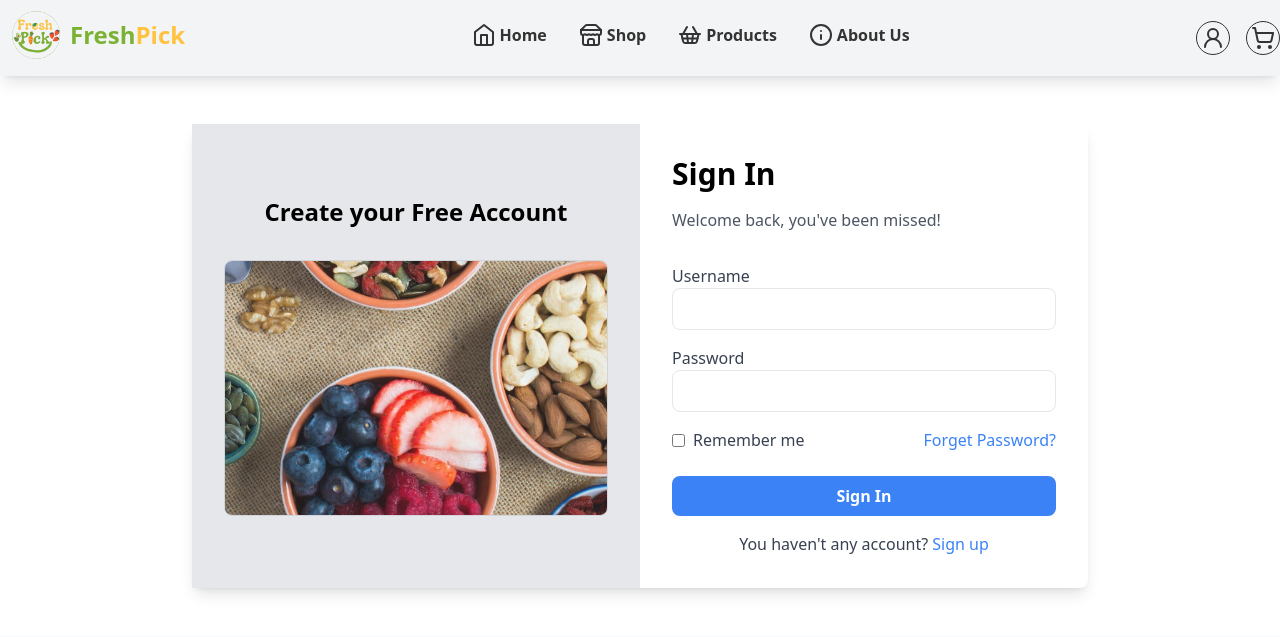
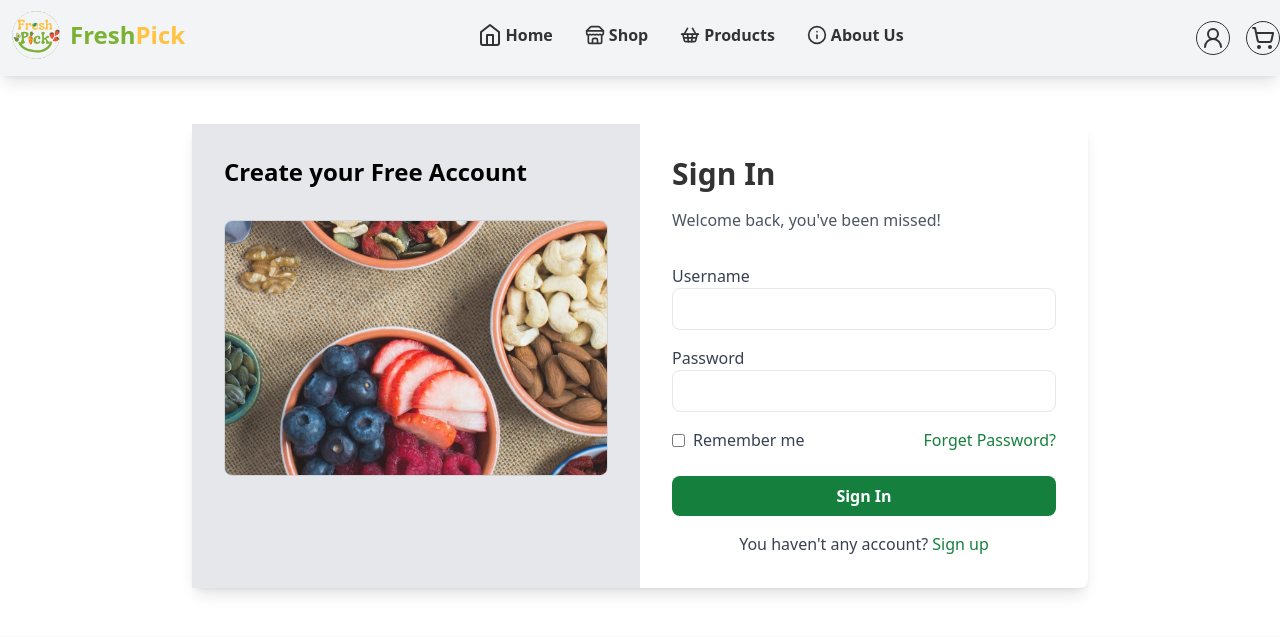
Before and after one commit to Clear008/Fresh-pick, a Django app: a page that uses webapp/FreshPickApp/templates/base.html in a window 1280 px wide. Shown: the top 637 px of the page. Run offline with Django 5.2, Linux system fonts and the light colour scheme; some libraries are stand-ins or nearby versions.

Commit message:
fixed items

```diff
--- a/webapp/FreshPickApp/templates/base.html
+++ b/webapp/FreshPickApp/templates/base.html
@@ -30,15 +30,15 @@
                     Home</a>
                 </li>
                 <li><a href="/shop" class="text-[#333333] font-semibold inline-flex items-center gap-1 hover:text-green-700 transition-all duration-300">
-                    <svg xmlns="http://www.w3.org/2000/svg" width="24" height="24" viewBox="0 0 24 24" fill="none" stroke="currentColor" stroke-width="2" stroke-linecap="round" stroke-linejoin="round" class="lucide lucide-store"><path d="m2 7 4.41-4.41A2 2 0 0 1 7.83 2h8.34a2 2 0 0 1 1.42.59L22 7"/><path d="M4 12v8a2 2 0 0 0 2 2h12a2 2 0 0 0 2-2v-8"/><path d="M15 22v-4a2 2 0 0 0-2-2h-2a2 2 0 0 0-2 2v4"/><path d="M2 7h20"/><path d="M22 7v3a2 2 0 0 1-2 2v0a2.7 2.7 0 0 1-1.59-.63.7.7 0 0 0-.82 0A2.7 2.7 0 0 1 16 12a2.7 2.7 0 0 1-1.59-.63.7.7 0 0 0-.82 0A2.7 2.7 0 0 1 12 12a2.7 2.7 0 0 1-1.59-.63.7.7 0 0 0-.82 0A2.7 2.7 0 0 1 8 12a2.7 2.7 0 0 1-1.59-.63.7.7 0 0 0-.82 0A2.7 2.7 0 0 1 4 12v0a2 2 0 0 1-2-2V7"/></svg>
+                    <svg xmlns="http://www.w3.org/2000/svg" width="20" height="20" viewBox="0 0 24 24" fill="none" stroke="currentColor" stroke-width="2" stroke-linecap="round" stroke-linejoin="round" class="lucide lucide-store"><path d="m2 7 4.41-4.41A2 2 0 0 1 7.83 2h8.34a2 2 0 0 1 1.42.59L22 7"/><path d="M4 12v8a2 2 0 0 0 2 2h12a2 2 0 0 0 2-2v-8"/><path d="M15 22v-4a2 2 0 0 0-2-2h-2a2 2 0 0 0-2 2v4"/><path d="M2 7h20"/><path d="M22 7v3a2 2 0 0 1-2 2v0a2.7 2.7 0 0 1-1.59-.63.7.7 0 0 0-.82 0A2.7 2.7 0 0 1 16 12a2.7 2.7 0 0 1-1.59-.63.7.7 0 0 0-.82 0A2.7 2.7 0 0 1 12 12a2.7 2.7 0 0 1-1.59-.63.7.7 0 0 0-.82 0A2.7 2.7 0 0 1 8 12a2.7 2.7 0 0 1-1.59-.63.7.7 0 0 0-.82 0A2.7 2.7 0 0 1 4 12v0a2 2 0 0 1-2-2V7"/></svg>
                     Shop</a>
                 </li>
                 <li><a href="/products" class="text-[#333333] font-semibold inline-flex items-center gap-1 hover:text-green-700 transition-all duration-300">
-                    <svg xmlns="http://www.w3.org/2000/svg" width="24" height="24" viewBox="0 0 24 24" fill="none" stroke="currentColor" stroke-width="2" stroke-linecap="round" stroke-linejoin="round" class="lucide lucide-shopping-basket"><path d="m15 11-1 9"/><path d="m19 11-4-7"/><path d="M2 11h20"/><path d="m3.5 11 1.6 7.4a2 2 0 0 0 2 1.6h9.8a2 2 0 0 0 2-1.6l1.7-7.4"/><path d="M4.5 15.5h15"/><path d="m5 11 4-7"/><path d="m9 11 1 9"/></svg>
+                    <svg xmlns="http://www.w3.org/2000/svg" width="20" height="20" viewBox="0 0 24 24" fill="none" stroke="currentColor" stroke-width="2" stroke-linecap="round" stroke-linejoin="round" class="lucide lucide-shopping-basket"><path d="m15 11-1 9"/><path d="m19 11-4-7"/><path d="M2 11h20"/><path d="m3.5 11 1.6 7.4a2 2 0 0 0 2 1.6h9.8a2 2 0 0 0 2-1.6l1.7-7.4"/><path d="M4.5 15.5h15"/><path d="m5 11 4-7"/><path d="m9 11 1 9"/></svg>
                     Products</a>
                 </li>
                 <li><a href="/aboutus" class="text-[#333333] font-semibold inline-flex items-center gap-1 hover:text-green-700 transition-all duration-300">
-                    <svg xmlns="http://www.w3.org/2000/svg" width="24" height="24" viewBox="0 0 24 24" fill="none" stroke="currentColor" stroke-width="2" stroke-linecap="round" stroke-linejoin="round" class="lucide lucide-info"><circle cx="12" cy="12" r="10"/><path d="M12 16v-4"/><path d="M12 8h.01"/></svg>
+                    <svg xmlns="http://www.w3.org/2000/svg" width="20" height="20" viewBox="0 0 24 24" fill="none" stroke="currentColor" stroke-width="2" stroke-linecap="round" stroke-linejoin="round" class="lucide lucide-info"><circle cx="12" cy="12" r="10"/><path d="M12 16v-4"/><path d="M12 8h.01"/></svg>
                     About Us</a>
                 </li>
                 <!-- Check if user is authenticated -->
@@ -127,17 +127,38 @@
 
         <!-- Mobile navigation menu -->
         <div id="mobileMenu" class="hidden lg:hidden absolute top-16 w-full bg-gray-800 h-[-webkit-fill-available] transition-all duration-300">
-            <ul class="flex flex-col space-y-4 mx-auto w-full text-center h-fit">
-                <li class="py-2"><a href="/" class="text-white px-4 py-2">Home</a></li>
-                <li class="py-2"><a href="#" class="text-white px-4 py-2">About</a></li>
-                <li class="py-2"><a href="#" class="text-white px-4 py-2">Contact Us</a></li>
+            <ul class="flex flex-col space-y-4 mx-auto w-full text-center h-fit bg-gray-100 py-2">
+                <li class="py-2"><a href="/" class="text-[#333333] font-semibold inline-flex items-center gap-1 hover:text-green-700 transition-all duration-300">
+                    <svg xmlns="http://www.w3.org/2000/svg" width="24" height="24" viewBox="0 0 24 24" fill="none" stroke="currentColor" stroke-width="2" stroke-linecap="round" stroke-linejoin="round" class="lucide lucide-home"><path d="m3 9 9-7 9 7v11a2 2 0 0 1-2 2H5a2 2 0 0 1-2-2z"/><polyline points="9 22 9 12 15 12 15 22"/></svg>
+                    Home</a>
+                </li>
+                <li class="py-2"><a href="/shop" class="text-[#333333] font-semibold inline-flex items-center gap-1 hover:text-green-700 transition-all duration-300">
+                    <svg xmlns="http://www.w3.org/2000/svg" width="20" height="20" viewBox="0 0 24 24" fill="none" stroke="currentColor" stroke-width="2" stroke-linecap="round" stroke-linejoin="round" class="lucide lucide-store"><path d="m2 7 4.41-4.41A2 2 0 0 1 7.83 2h8.34a2 2 0 0 1 1.42.59L22 7"/><path d="M4 12v8a2 2 0 0 0 2 2h12a2 2 0 0 0 2-2v-8"/><path d="M15 22v-4a2 2 0 0 0-2-2h-2a2 2 0 0 0-2 2v4"/><path d="M2 7h20"/><path d="M22 7v3a2 2 0 0 1-2 2v0a2.7 2.7 0 0 1-1.59-.63.7.7 0 0 0-.82 0A2.7 2.7 0 0 1 16 12a2.7 2.7 0 0 1-1.59-.63.7.7 0 0 0-.82 0A2.7 2.7 0 0 1 12 12a2.7 2.7 0 0 1-1.59-.63.7.7 0 0 0-.82 0A2.7 2.7 0 0 1 8 12a2.7 2.7 0 0 1-1.59-.63.7.7 0 0 0-.82 0A2.7 2.7 0 0 1 4 12v0a2 2 0 0 1-2-2V7"/></svg>
+                    Shop</a>
+                </li>
+                <li class="py-2"><a href="/products" class="text-[#333333] font-semibold inline-flex items-center gap-1 hover:text-green-700 transition-all duration-300">
+                    <svg xmlns="http://www.w3.org/2000/svg" width="20" height="20" viewBox="0 0 24 24" fill="none" stroke="currentColor" stroke-width="2" stroke-linecap="round" stroke-linejoin="round" class="lucide lucide-shopping-basket"><path d="m15 11-1 9"/><path d="m19 11-4-7"/><path d="M2 11h20"/><path d="m3.5 11 1.6 7.4a2 2 0 0 0 2 1.6h9.8a2 2 0 0 0 2-1.6l1.7-7.4"/><path d="M4.5 15.5h15"/><path d="m5 11 4-7"/><path d="m9 11 1 9"/></svg>
+                    Products</a>
+                </li>
+                <li class="py-2"><a href="/aboutus" class="text-[#333333] font-semibold inline-flex items-center gap-1 hover:text-green-700 transition-all duration-300">
+                    <svg xmlns="http://www.w3.org/2000/svg" width="20" height="20" viewBox="0 0 24 24" fill="none" stroke="currentColor" stroke-width="2" stroke-linecap="round" stroke-linejoin="round" class="lucide lucide-info"><circle cx="12" cy="12" r="10"/><path d="M12 16v-4"/><path d="M12 8h.01"/></svg>
+                    About Us</a>
+                </li>
                 <!-- Check if user is authenticated -->
                 {% if user.is_authenticated %}
-                    <li><a href="/products" class="text-white">Products</a></li>
-                    <li><a href="{% url 'logout' %}" class="text-white bg-red-600 px-4 py-2 rounded-lg">Logout</a></li>
+                    <li class="py-2"><a href="/products" class="text-white font-semibold">Products</a></li>
+                    <li class="py-2"><a href="{% url 'logout' %}" class="text-white font-semibold bg-red-600 px-4 py-2 rounded-lg">Logout</a></li>
                 {% else %}
-                    <li><a href="{% url 'login' %}" class="text-white bg-green-400 px-4 py-2 rounded-lg">Login</a></li>
-                    <li><a href="{% url 'signup' %}" class="text-white bg-green-400 px-4 py-2 rounded-lg">Signup</a></li>
+                    <li class="py-2">
+                        <a href="{% url 'login' %}" class="inline-flex items-center gap-2 text-white font-semibold bg-green-700 px-4 py-2 rounded-lg">
+                            <svg xmlns="http://www.w3.org/2000/svg" width="20" height="20" viewBox="0 0 24 24" fill="none" stroke="currentColor" stroke-width="2" stroke-linecap="round" stroke-linejoin="round" class="lucide lucide-log-in"><path d="M15 3h4a2 2 0 0 1 2 2v14a2 2 0 0 1-2 2h-4"/><polyline points="10 17 15 12 10 7"/><line x1="15" x2="3" y1="12" y2="12"/></svg>
+                            Login
+                        </a>
+                        <a href="{% url 'signup' %}" class="inline-flex items-center gap-2 text-white font-semibold bg-green-700 px-4 py-2 rounded-lg">
+                            <svg xmlns="http://www.w3.org/2000/svg" width="20" height="20" viewBox="0 0 24 24" fill="none" stroke="currentColor" stroke-width="2" stroke-linecap="round" stroke-linejoin="round" class="lucide lucide-user-plus"><path d="M16 21v-2a4 4 0 0 0-4-4H6a4 4 0 0 0-4 4v2"/><circle cx="9" cy="7" r="4"/><line x1="19" x2="19" y1="8" y2="14"/><line x1="22" x2="16" y1="11" y2="11"/></svg>
+                            Signup
+                        </a>
+                    </li>
                 {% endif %}
             </ul>
         </div>
--- a/webapp/FreshPickApp/templates/cart_items.html
+++ b/webapp/FreshPickApp/templates/cart_items.html
@@ -51,7 +51,7 @@
                                 <select name="payment_method" id="payment_method" class="block w-full mt-1 py-2 px-2 rounded-lg border-gray-300 shadow-sm focus:border-green-500 focus:ring focus:ring-green-200 focus:ring-opacity-50">
                                     <option value="Credit Card">Credit Card</option>
                                     <option value="PayPal">PayPal</option>
-                                    <option value="Bank Transfer">Bank Transfer</option>
+                                    <option value="Cash">Cash</option>
                                 </select>
                                 <h2 class="text-2xl font-bold text-[#333333] mt-4">Total Price: ${{ total_price }}</h2>
                             </div>
--- a/webapp/FreshPickApp/templates/products.html
+++ b/webapp/FreshPickApp/templates/products.html
@@ -2,8 +2,8 @@
 
 {% block content %}
 <div class="container mx-auto py-8">
-    <h1 class="text-xl font-bold mt-4">All Category</h1>
-    <div class="mt-4 text-white inline-flex items-center flex-wrap">
+    <h1 class="text-xl font-bold mt-4 px-2 lg:px-0">All Category</h1>
+    <div class="mt-4 text-white inline-flex items-center flex-wrap space-y-2 px-2 lg:px-0">
         <button class="gap-2 inline-flex items-center mr-2 bg-[#3A8002] px-4 py-2 rounded font-semibold">
             Categories
             <svg xmlns="http://www.w3.org/2000/svg" width="24" height="24" viewBox="0 0 24 24" fill="none" stroke="currentColor" stroke-width="2" stroke-linecap="round" stroke-linejoin="round" class="lucide lucide-chevron-down"><path d="m6 9 6 6 6-6"/></svg>
--- a/webapp/FreshPickApp/templates/signin.html
+++ b/webapp/FreshPickApp/templates/signin.html
@@ -4,40 +4,40 @@
 
 {% block content %}
 <div class="flex justify-center items-center h-full py-12">
-    <div class="max-w-4xl w-full bg-white shadow-lg rounded-lg flex">
+    <div class="max-w-4xl w-full bg-white shadow-lg rounded-lg flex px-2 lg:px-0">
         <!-- Left Side - Create Account -->
-        <div class="w-1/2 p-8 bg-gray-200 flex flex-col items-center justify-center">
+        <div class="w-full lg:w-1/2 hidden lg:block p-8 bg-gray-200 flex flex-col items-center justify-center">
             <h2 class="text-2xl font-bold mb-8">Create your Free Account</h2>
             <div class="w-full h-64 bg-white rounded-lg border border-gray-300 overflow-hidden relative">
                 <img src="{% static 'imgs/Pick.jpg' %}" alt="Create Account" class="w-full h-full object-cover opacity-90">
             </div>
         </div>
         <!-- Right Side - Sign In -->
-        <div class="w-1/2 p-8">
-            <h2 class="text-3xl font-bold mb-4">Sign In</h2>
+        <div class="w-full lg:w-1/2 p-8">
+            <h2 class="text-3xl font-bold mb-4 text-[#333333]">Sign In</h2>
             <p class="text-gray-600 mb-8">Welcome back, you've been missed!</p>
             <form action="#" method="POST">
                 {% csrf_token %}
                 <div class="mb-4">
                     <label for="username" class="block text-gray-700">Username</label>
-                    <input type="text" id="username" name="username" class="w-full px-4 py-2 border rounded-lg focus:outline-none focus:ring-2 focus:ring-blue-500">
+                    <input type="text" id="username" name="username" class="w-full px-4 py-2 border rounded-lg focus:outline-none focus:ring-2 focus:ring-green-700">
                 </div>
                 <div class="mb-4">
                     <label for="password" class="block text-gray-700">Password</label>
-                    <input type="password" id="password" name="password" class="w-full px-4 py-2 border rounded-lg focus:outline-none focus:ring-2 focus:ring-blue-500">
+                    <input type="password" id="password" name="password" class="w-full px-4 py-2 border rounded-lg focus:outline-none focus:ring-2 focus:ring-green-700">
                 </div>
                 <div class="flex items-center justify-between mb-6">
                     <label class="flex items-center text-gray-700">
                         <input type="checkbox" class="form-checkbox">
                         <span class="ml-2">Remember me</span>
                     </label>
-                    <a href="#" class="text-blue-500">Forget Password?</a>
+                    <a href="#" class="text-green-700">Forget Password?</a>
                 </div>
-                <button type="submit" class="w-full bg-blue-500 text-white font-bold py-2 px-4 rounded-lg hover:bg-blue-600 focus:outline-none focus:ring-2 focus:ring-blue-500">
+                <button type="submit" class="w-full bg-green-700 text-white font-bold py-2 px-4 rounded-lg hover:bg-green-700/[.8] focus:outline-none focus:ring-2 focus:ring-green-700 transition-all duration-300">
                     Sign In
                 </button>
             </form>
-            <p class="mt-4 text-center text-gray-700">You haven't any account? <a href="/signup" class="text-blue-500">Sign up</a></p>
+            <p class="mt-4 text-center text-gray-700">You haven't any account? <a href="/signup" class="text-green-700">Sign up</a></p>
         </div>
     </div>
 </div>
```
Also changed, not shown: webapp/FreshPickApp/templates/signup.html (+15 -16 lines).
